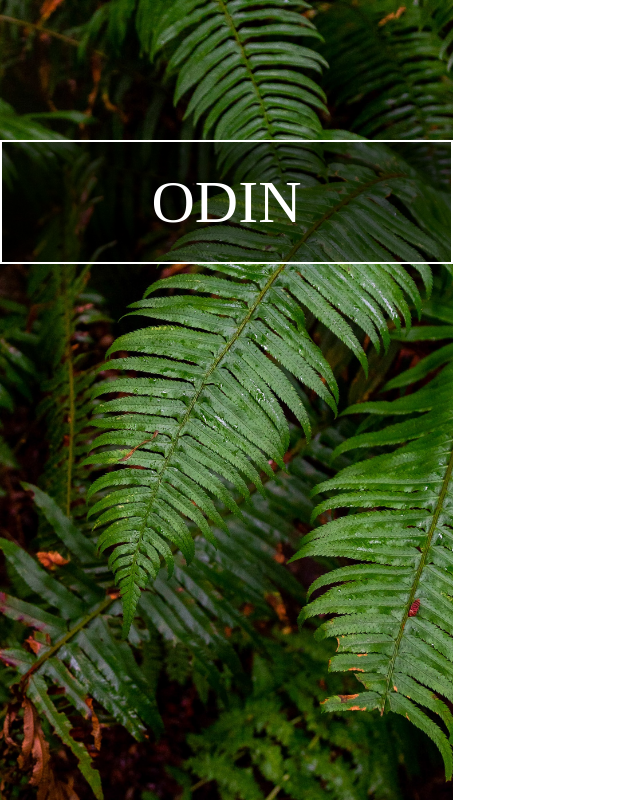
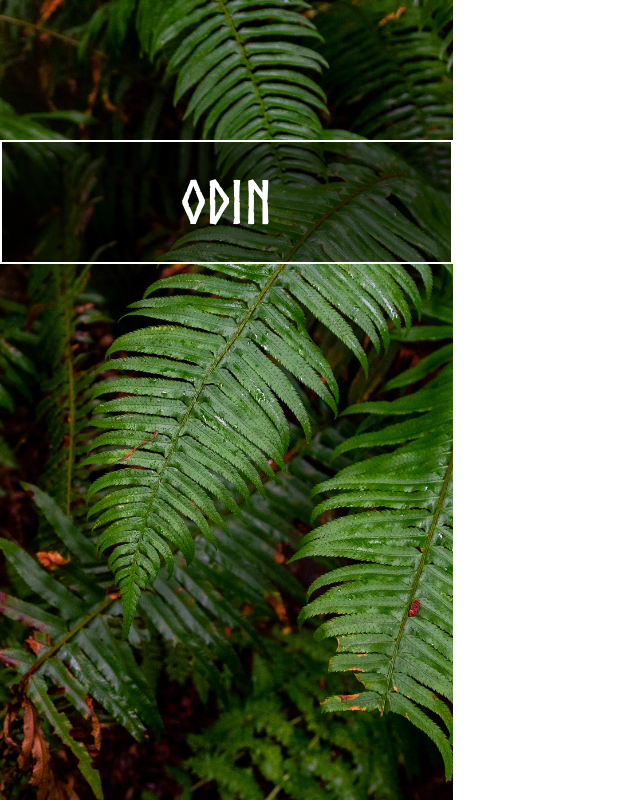
Before and after one commit to Samarth-Nanhore/Sign-up-Form, a plain HTML site: page index.html in a window 1280 px wide. Shown: the whole page, without its empty margins (0-640 px from the left). Drawn offline with Linux system fonts and the light colour scheme; files whose address does not match are found by name.

Commit message:
Apply fonts to html elements
create folder name fonts to store downloaded font file "norse-bold-font"
Add custom property of system-font-family in root element
Apply font family p element in div element logo-container

```diff
--- a/style.css
+++ b/style.css
@@ -1,5 +1,12 @@
 :root {
   box-sizing: border-box;
+  --system-font-family: system-ui, "Segoe UI", Roboto, Helvetica, Arial,
+    sans-serif, "Apple Color Emoji", "Segoe UI Emoji", "Segoe UI Symbol";
+}
+
+@font-face {
+  font-family: norse-bold-font;
+  src: url("./fonts/Norse-Bold\ \(1\).otf");
 }
 
 body {
@@ -27,3 +34,7 @@ body {
   background-color: rgba(0, 0, 0, 0.5);
   margin-top: 140px;
 }
+
+.logo-container > p {
+  font-family: norse-bold-font, var(--system-font-family), sans-serif;
+}
```
Also changed, not shown: fonts/Norse-Bold (1).otf (added).
